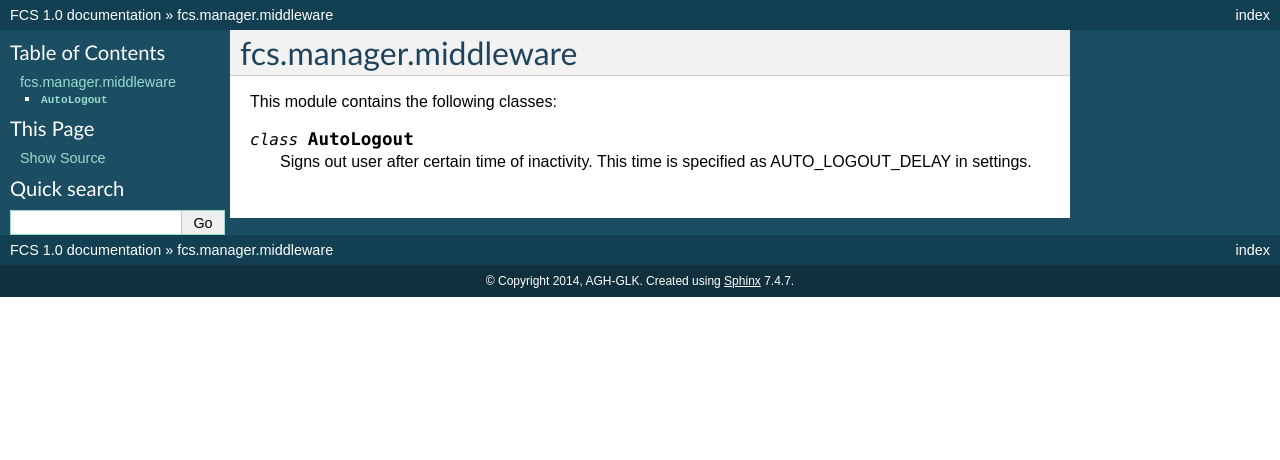
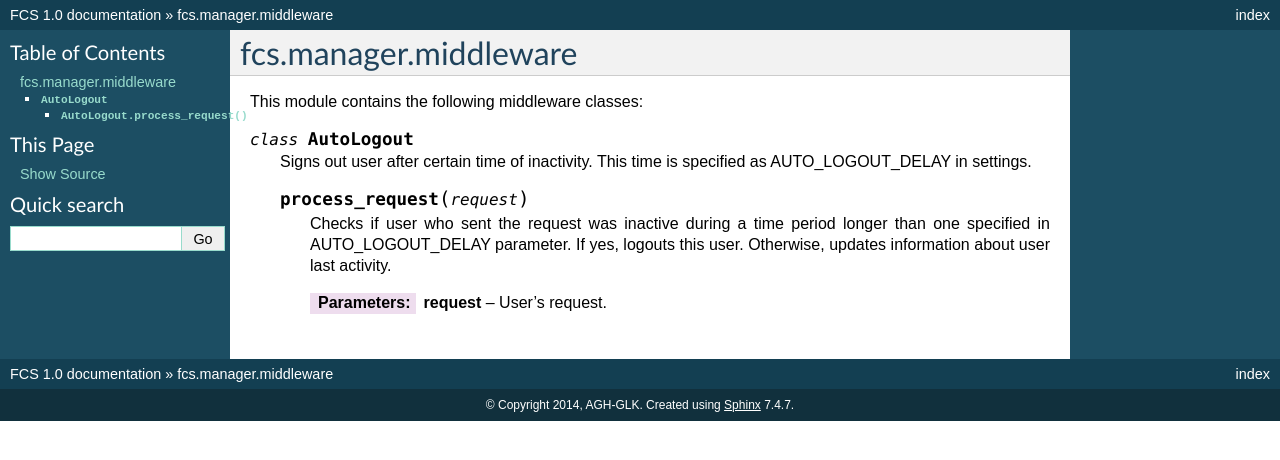
Before and after one commit to agh-glk/fcs, a Sphinx documentation site: the page built from docs/source/manager/middleware.rst, in a window 1280 px wide. Shown: the top 460 px of the page. Built offline with Sphinx 7.4.7, drawn with Linux system fonts in a browser that asks for light colours; formulas are drawn with MathJax 3.

Commit message:
[NT] Edit

```diff
--- a/docs/source/manager/middleware.rst
+++ b/docs/source/manager/middleware.rst
@@ -1,8 +1,14 @@
 fcs.manager.middleware
 =======================================
 
-This module contains the following classes:
+This module contains the following middleware classes:
 
 .. py:class:: AutoLogout
 
    Signs out user after certain time of inactivity. This time is specified as AUTO_LOGOUT_DELAY in settings.
+
+   .. py:method:: process_request(request)
+
+      Checks if user who sent the request was inactive during a time period longer than one specified in AUTO_LOGOUT_DELAY parameter. If yes, logouts this user. Otherwise, updates information about user last activity.
+
+      :param request: User's request.
```
